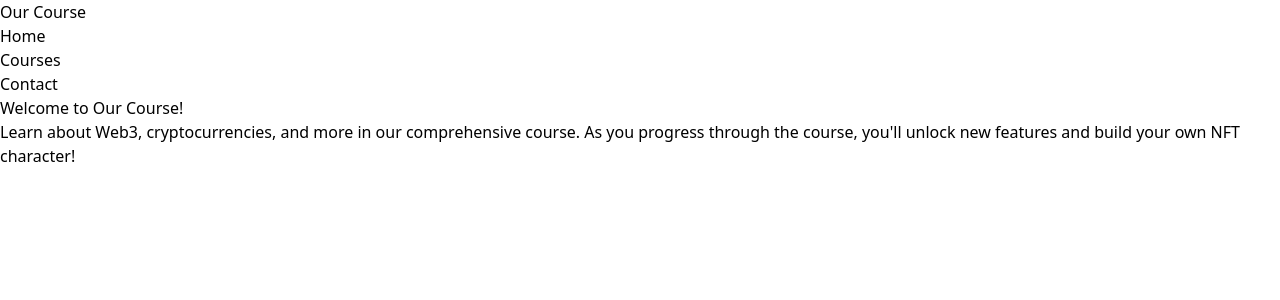
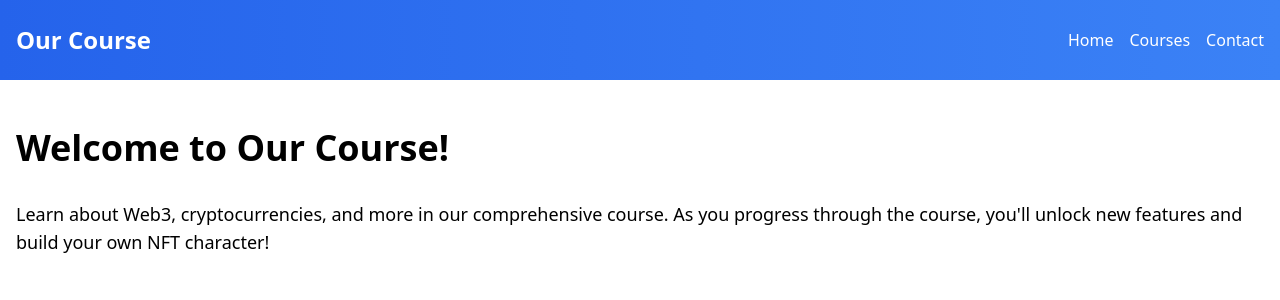
Before and after one commit to 0x7d0/wplmsweb3, a Next.js app: page / in a window 1280 px wide. Shown: the top 300 px of the page. Built offline with nearby package versions, Linux system fonts and the light colour scheme.

Commit message:
css update

```diff
--- a/globals.css
+++ /dev/null
@@ -1,3 +0,0 @@
-@import 'tailwindcss/base';
-@import 'tailwindcss/components';
-@import 'tailwindcss/utilities';
--- /dev/null
+++ b/postcss.config.js
@@ -0,0 +1,6 @@
+module.exports = {
+    plugins: {
+      tailwindcss: {},
+      autoprefixer: {},
+    },
+  };
--- a/styles/globals.css
+++ b/styles/globals.css
@@ -1,3 +1,3 @@
-@import 'tailwindcss/base';
-@import 'tailwindcss/components';
-@import 'tailwindcss/utilities';
+@tailwind base;
+@tailwind components;
+@tailwind utilities;
--- a/tailwind.config.js
+++ b/tailwind.config.js
@@ -1,7 +1,7 @@
 module.exports = {
   mode: 'jit',
-  purge: ['./src/**/*.{js,jsx,ts,tsx}', './public/index.html'],
-  darkMode: false, // or 'media' or 'class'
+  purge: ['./pages/**/*.{js,jsx,ts,tsx}', './components/**/*.{js,jsx,ts,tsx}', './styles/globals.css'],
+  darkMode: false,
   theme: {
     extend: {},
   },
```
